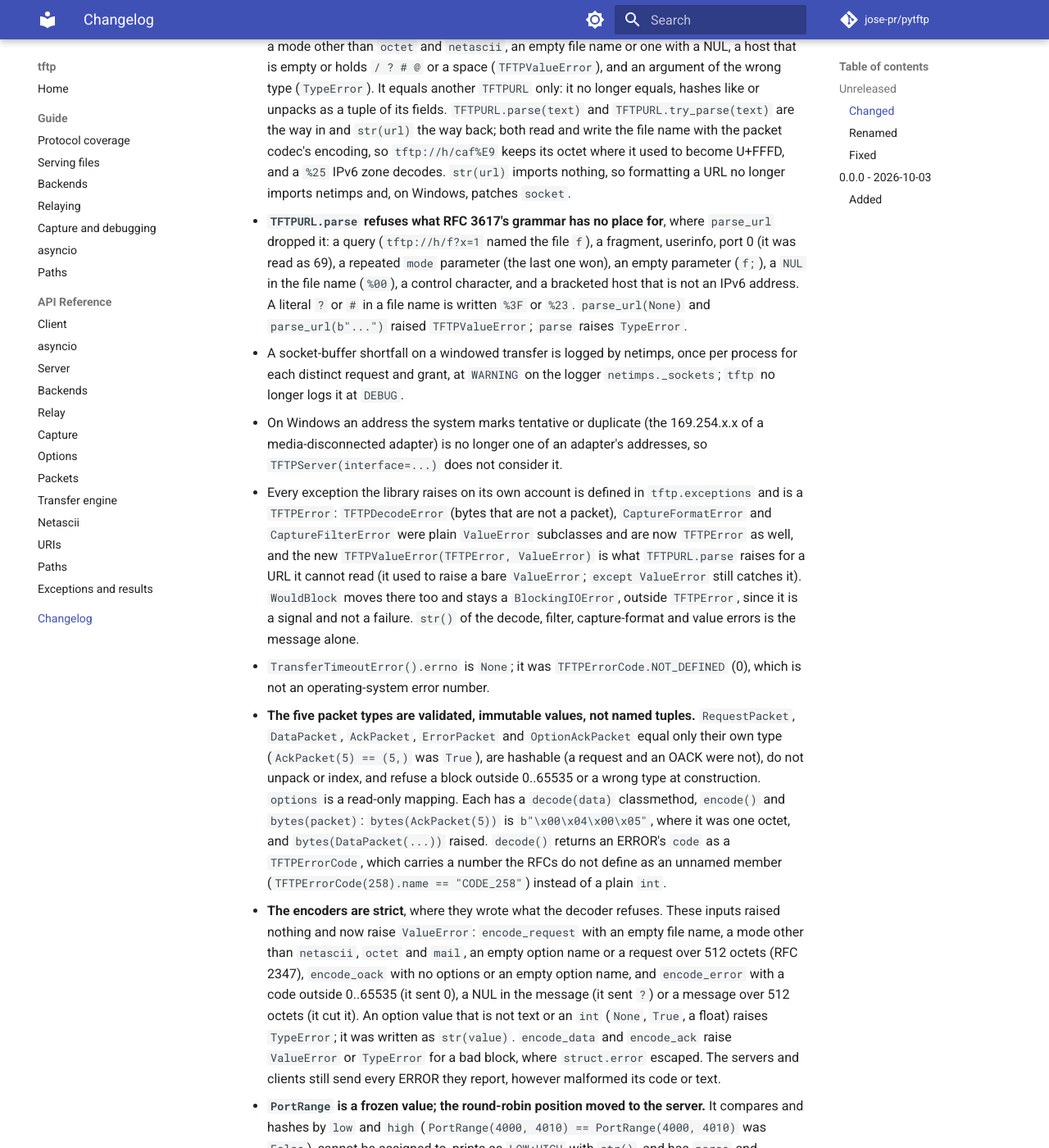
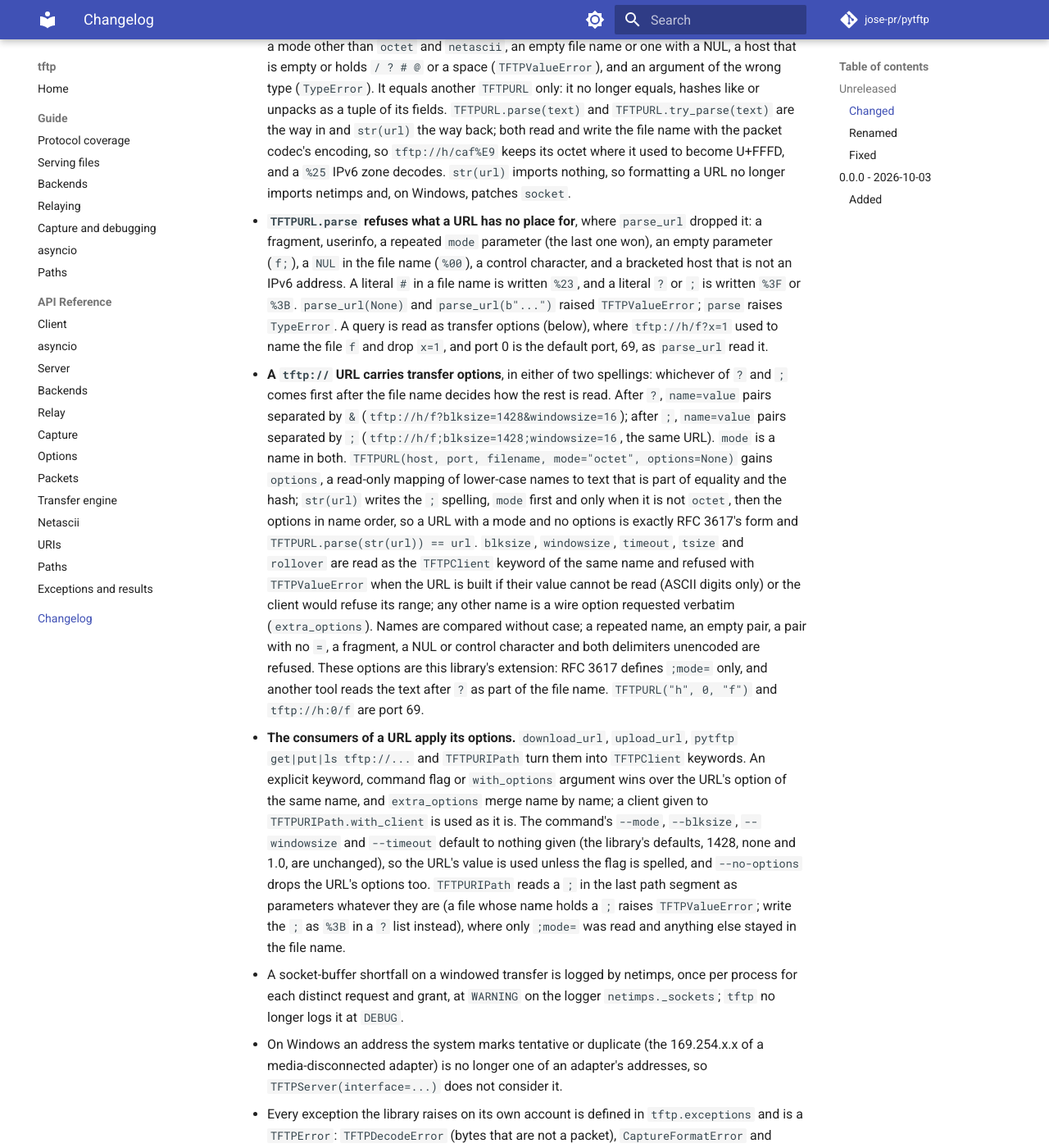
Before and after one commit to jose-pr/pytftp, an MkDocs documentation site: the page built from docs/changelog.md, in a window 1280 px wide and 1400 px high, scrolled down 1794 px. Shown: the whole window at 82% size. Built offline with MkDocs 1.6.1 and Material for MkDocs 9.7.7, drawn with Linux system fonts in a browser that asks for light colours; comment, search, counter and statistics services are not loaded.

Commit message:
docs: a tftp:// URL's options, their two spellings, the names, the precedence and what str() writes
The shipped header, the README, the paths page and the changelog say that
options in a URL are this library's extension and that another tool reads the
text after ? as part of the file name. A test parses every URL with options
in those documents.

```diff
--- a/CHANGELOG.md
+++ b/CHANGELOG.md
@@ -71,7 +71,7 @@ and this project adheres to [Semantic Versioning](https://semver.org/).
   or an `FQDN` (`None`, say) raises `TypeError` where it raised `ValueError`.
 - **`TFTPURL` is a validated, immutable value, not a tuple.** The constructor
   normalises (host lower-cased, mode lower-cased) and refuses what no URL can
-  carry: a port outside 1..65535, a mode other than `octet` and `netascii`,
+  carry: a port outside 0..65535, a mode other than `octet` and `netascii`,
   an empty file name or one with a NUL, a host that is empty or holds `/ ? # @`
   or a space (`TFTPValueError`), and an argument of the wrong type
   (`TypeError`). It equals another `TFTPURL` only: it no longer equals, hashes
@@ -81,14 +81,47 @@ and this project adheres to [Semantic Versioning](https://semver.org/).
   `tftp://h/caf%E9` keeps its octet where it used to become U+FFFD, and a
   `%25` IPv6 zone decodes. `str(url)` imports nothing, so formatting a URL no
   longer imports netimps and, on Windows, patches `socket`.
-- **`TFTPURL.parse` refuses what RFC 3617's grammar has no place for**, where
-  `parse_url` dropped it: a query (`tftp://h/f?x=1` named the file `f`), a
-  fragment, userinfo, port 0 (it was read as 69), a repeated `mode`
-  parameter (the last one won), an empty parameter (`f;`), a `NUL` in the file
-  name (`%00`), a control character, and a bracketed host that is not an IPv6
-  address. A literal `?` or `#` in a file name is written `%3F` or `%23`.
-  `parse_url(None)` and `parse_url(b"...")` raised `TFTPValueError`; `parse`
-  raises `TypeError`.
+- **`TFTPURL.parse` refuses what a URL has no place for**, where `parse_url`
+  dropped it: a fragment, userinfo, a repeated `mode` parameter (the last one
+  won), an empty parameter (`f;`), a `NUL` in the file name (`%00`), a control
+  character, and a bracketed host that is not an IPv6 address. A literal `#` in
+  a file name is written `%23`, and a literal `?` or `;` is written `%3F` or
+  `%3B`. `parse_url(None)` and `parse_url(b"...")` raised `TFTPValueError`;
+  `parse` raises `TypeError`. A query is read as transfer options (below), where
+  `tftp://h/f?x=1` used to name the file `f` and drop `x=1`, and port 0 is the
+  default port, 69, as `parse_url` read it.
+- **A `tftp://` URL carries transfer options**, in either of two spellings:
+  whichever of `?` and `;` comes first after the file name decides how the rest
+  is read. After `?`, `name=value` pairs separated by `&`
+  (`tftp://h/f?blksize=1428&windowsize=16`); after `;`, `name=value` pairs
+  separated by `;` (`tftp://h/f;blksize=1428;windowsize=16`, the same URL).
+  `mode` is a name in both. `TFTPURL(host, port, filename, mode="octet",
+  options=None)` gains `options`, a read-only mapping of lower-case names to
+  text that is part of equality and the hash; `str(url)` writes the `;`
+  spelling, `mode` first and only when it is not `octet`, then the options in
+  name order, so a URL with a mode and no options is exactly RFC 3617's form and
+  `TFTPURL.parse(str(url)) == url`. `blksize`, `windowsize`, `timeout`, `tsize`
+  and `rollover` are read as the `TFTPClient` keyword of the same name and
+  refused with `TFTPValueError` when the URL is built if their value cannot be
+  read (ASCII digits only) or the client would refuse its range; any other name
+  is a wire option requested verbatim (`extra_options`). Names are compared
+  without case; a repeated name, an empty pair, a pair with no `=`, a fragment,
+  a NUL or control character and both delimiters unencoded are refused. These
+  options are this library's extension: RFC 3617 defines `;mode=` only, and
+  another tool reads the text after `?` as part of the file name.
+  `TFTPURL("h", 0, "f")` and `tftp://h:0/f` are port 69.
+- **The consumers of a URL apply its options.** `download_url`, `upload_url`,
+  `pytftp get|put|ls tftp://...` and `TFTPURIPath` turn them into `TFTPClient`
+  keywords. An explicit keyword, command flag or `with_options` argument wins
+  over the URL's option of the same name, and `extra_options` merge name by
+  name; a client given to `TFTPURIPath.with_client` is used as it is. The
+  command's `--mode`, `--blksize`, `--windowsize` and `--timeout` default to
+  nothing given (the library's defaults, 1428, none and 1.0, are unchanged), so
+  the URL's value is used unless the flag is spelled, and `--no-options` drops
+  the URL's options too. `TFTPURIPath` reads a `;` in the last path segment as
+  parameters whatever they are (a file whose name holds a `;` raises
+  `TFTPValueError`; write the `;` as `%3B` in a `?` list instead), where only
+  `;mode=` was read and anything else stayed in the file name.
 - A socket-buffer shortfall on a windowed transfer is logged by netimps, once
   per process for each distinct request and grant, at `WARNING` on the logger
   `netimps._sockets`; `tftp` no longer logs it at `DEBUG`.
```
Also changed, not shown: README.md (+11 -0 lines), docs/paths.md (+47 -0 lines), src/tftp/AGENTS.md (+67 -21 lines), 1 other file.
